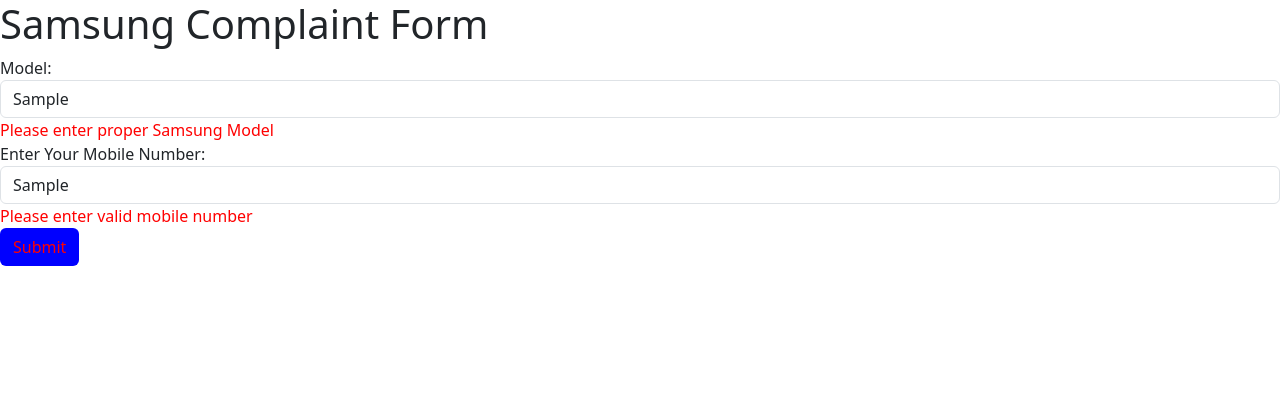
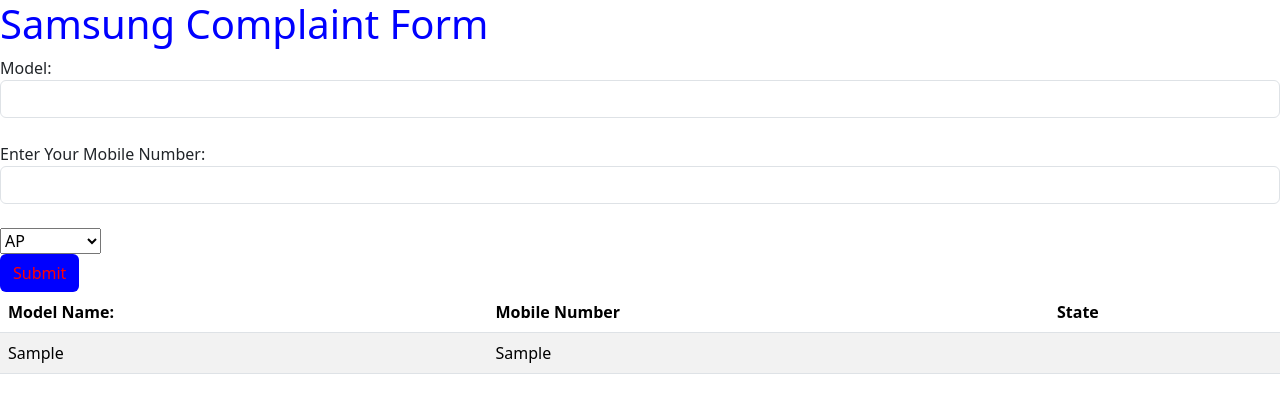
Before and after one commit to Sampathreddy77/React-Project, a React (Vite) app: page / in a window 1280 px wide. Both pictures are taken after typing "Sample", "Sample" into the empty fields and a click on the button "Submit". Shown: the top 412 px of the page. Built offline with nearby package versions, Linux system fonts and the light colour scheme.

Commit message:
Complaint Form using useState

```diff
--- a/src/App.jsx
+++ b/src/App.jsx
@@ -1,5 +1,7 @@
 import React, { Children } from "react";
-import ControlledForm from "./Component/hooks/useRef/Controlled-Forms/controlled-form";
+// import ControlledForm from "./Component/hooks/useRef/Controlled-Forms/controlled-form";
+// import UseEffectExample from "./Component/hooks/useEffect/useEffect";
+import ControlledForm from "./Component/hooks/useRef/Controlled-Forms/controledform2";
 
 
 
@@ -7,8 +9,9 @@
 function App() {
   return (
     <>
-
-        <ControlledForm />
+<ControlledForm/>
+{/* <UseEffectExample/> */}
+        {/* <ControlledForm /> */}
 
     </>
   );
--- /dev/null
+++ b/src/Component/Table/table.jsx
@@ -0,0 +1,28 @@
+const TableComponent = ({ rowData }) => {
+  return (
+    <>
+      <table className="table table-striped">
+        <thead>
+          <tr>
+            <th>Model Name:</th>
+            <th>Mobile Number</th>
+            <th>State</th>
+          </tr>
+        </thead>
+        <tbody>
+          {rowData.map((eachRow) => {
+            return (
+              <tr>
+                <td>{eachRow.model}</td>
+                <td>{eachRow.mobileNumber}</td>
+                <td>{eachRow.state}</td>
+              </tr>
+            );
+          })}
+        </tbody>
+      </table>
+    </>
+  );
+};
+
+export default TableComponent;
--- /dev/null
+++ b/src/Component/hooks/useEffect/useEffect.jsx
@@ -0,0 +1,63 @@
+import React from "react";
+import axios from "axios";
+import { Fragment, useEffect, useState } from "react";
+
+const UseEffectExample = () => {
+  const [data, setData] = useState([]);
+
+  useEffect(() => {
+    console.log("UseEffect triggered");
+    fetchData();
+  }, []);
+
+  const fetchData = async () => {
+    const endPoints = "products";
+    const { data, status } = await axios.get(
+      `https://fakestoreapi.com/${endPoints}`
+    );
+    if (status === 200) {
+      setData(data);
+    }
+  };
+
+  return (
+    <>
+      <h2>UseEffect</h2>
+      <table style={{ border: "2px solid black" }}>
+        <tbody>
+          {data.map((each, ind) => (
+            <React.Fragment key={ind}>
+              <tr key={ind}>
+                {[
+                  each.id,
+                  each.category,
+                  each.description,
+                  each.price,
+                  each.image,
+                ].map((item, i) => (
+                  <>
+                    <td style={{ border: "1px solid black" }} key={i}>
+                      {i === 4 ? (
+                        <img
+                          src={item}
+                          style={{ width: "100px", height: "100px" }}
+                        />
+                      ) : (
+                        item
+                      )}
+                    </td>
+                  </>
+                ))}
+              </tr>
+            </React.Fragment>
+          ))}
+        </tbody>
+      </table>
+    </>
+  );
+};
+
+
+
+
+export default UseEffectExample;
--- /dev/null
+++ b/src/Component/hooks/useRef/Controlled-Forms/controledform2.jsx
@@ -0,0 +1,96 @@
+import { useState } from "react";
+import { IndianStates } from "./info";
+import TableComponent from "../../../Table/table";
+
+const ControlledForm = () => {
+  const InitialData = {
+    model: "",
+    mobileNumber: "",
+    state: "",
+  };
+
+  const [formData, setFormData] = useState(InitialData);
+
+  const [formErr, setFormErr] = useState({
+    model: "",
+    mobileErr: "",
+  });
+
+  const [submittedData, setSubmittedData] = useState([]);
+
+  const OnChangeHandler = (event) => {
+    // const EnteredValue=event.target.value
+    const { name, value } = event.target;
+
+    setFormData({ ...formData, [name]: value });
+    switch (name) {
+      case "model":
+      // validations (model)
+      case "mobileNumber":
+      //mobileNum  Validations
+    }
+  };
+
+  const OnSubmit = (event) => {
+    event.preventDefault();
+    console.log(formData);
+    setSubmittedData([...submittedData, formData]);
+    setFormData(InitialData);
+  };
+
+  return (
+    <>
+      <h1 style={{ color: "blue" }}>Samsung Complaint Form</h1>
+      <form onSubmit={OnSubmit}>
+        <div className="form-group">
+          <label htmlFor="username">Model:</label>
+          <input
+            type="text"
+            className="form-control"
+            id="username"
+            name="model"
+            value={formData.model}
+            onChange={OnChangeHandler}
+          />
+          {formErr.modelErr && (
+            <span style={{ color: "red" }}>{formErr.modelErr}</span>
+          )}
+          <br />
+          <label htmlFor="username">Enter Your Mobile Number:</label>
+          <input
+            type="text"
+            className="form-control"
+            id="username"
+            name="mobileNumber"
+            value={formData.mobileNumber}
+            onChange={OnChangeHandler}
+          />
+          {formErr.mobileErr && (
+            <span style={{ color: "red" }}>{formErr.mobileErr}</span>
+          )}
+        </div>
+
+        <br />
+
+        <select name="state" value={formData.state} onChange={OnChangeHandler}>
+          {IndianStates.map((eachState) => {
+            return <option value={eachState.name}>{eachState.name}</option>;
+          })}
+        </select>
+        <br />
+
+        <button
+          type="submit"
+          className="btn btn-default"
+          style={{ color: "red", backgroundColor: "blue" }}
+        >
+          Submit
+        </button>
+
+        <TableComponent rowData={submittedData} />
+      </form>
+    </>
+  );
+};
+
+export default ControlledForm;
--- /dev/null
+++ b/src/Component/hooks/useRef/Controlled-Forms/info.js
@@ -0,0 +1,14 @@
+export const IndianStates = [
+  {
+    name: "AP",
+    population: 20000,
+  },
+  {
+    name: "Telangana",
+    population: 15000,
+  },
+  {
+    name: "Tamilnadu",
+    population: 25000,
+  },
+];
```
